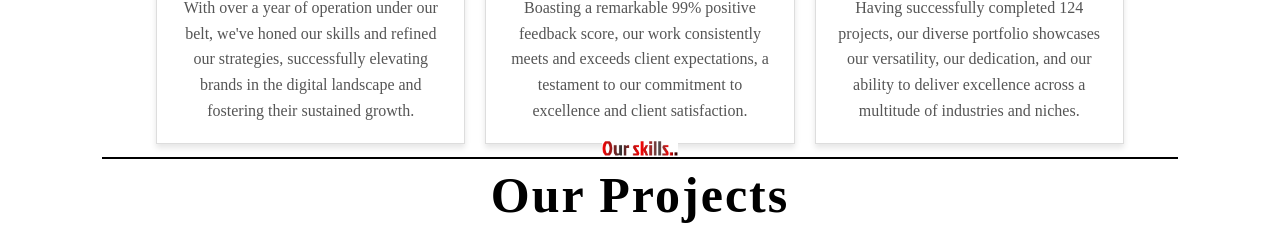
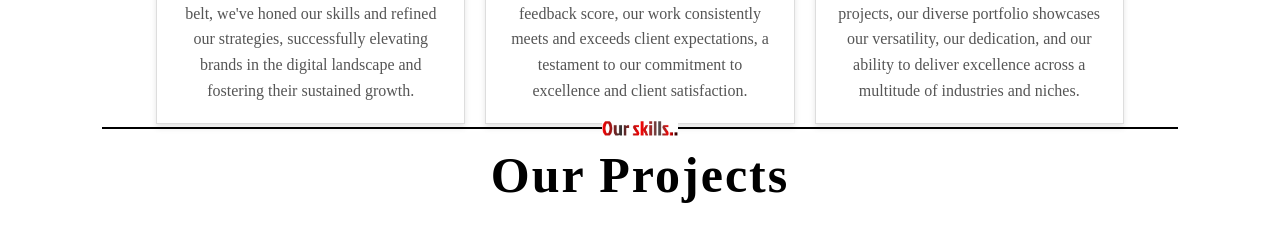
Before and after one commit to SandithKariyawasam/BravoScript, a React (Vite) app in the folder BravoScript/: page / in a window 1280 px wide. Shown: the part 2400-2625 px from the top of the page. Built offline with nearby package versions, Linux system fonts and the light colour scheme; a web font is replaced by a local one.

Commit message:
Fixed ui errors

```diff
--- a/BravoScript/src/Projects/Projects.jsx
+++ b/BravoScript/src/Projects/Projects.jsx
@@ -10,7 +10,7 @@ import Pro5 from '../assets/Pro-5.jpg'
 const Projects = () => {
     return (
         <div className='Pro-container'>
-            <hr style={{ border: "1px solid black", margin: "20px 0" }} />
+            <hr style={{ border: "1px solid black", margin: "30px 0" }} />
             <div className="Pro-contain">
                 <div className="text">
                     <img src={text} alt='' />
--- a/BravoScript/src/Team/Team.css
+++ b/BravoScript/src/Team/Team.css
@@ -5,7 +5,7 @@
 
 .Team-contain {
     background-color: #fff;
-    height: 95vh;
+    height: 85vh;
     width: 90%;
     padding: 5%;
     display: flex;
--- a/BravoScript/src/Who/Who.css
+++ b/BravoScript/src/Who/Who.css
@@ -5,7 +5,7 @@
 
 .who-contain {
     background-color: rgb(255, 255, 255);
-    height: 55vh;
+    height: 50vh;
     width: 90%;
     padding:  5%;
     display: flex;
```
